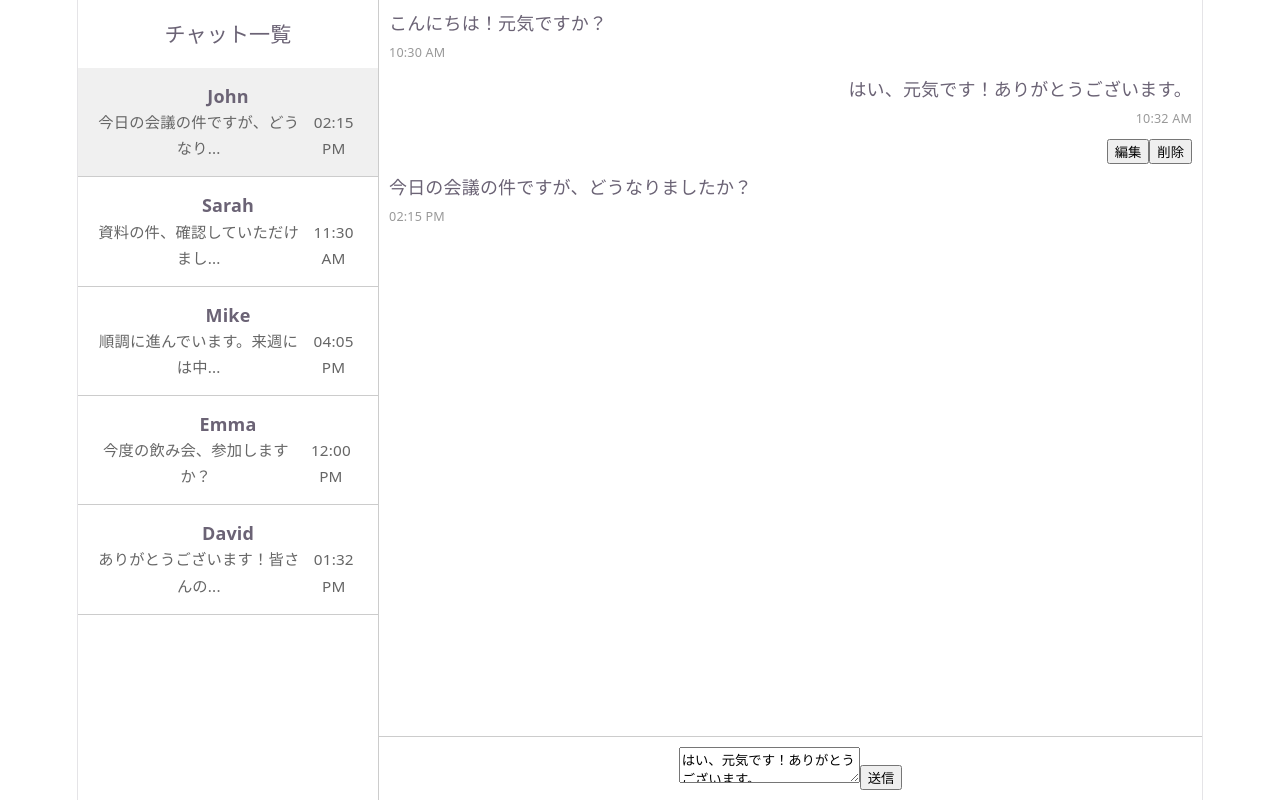
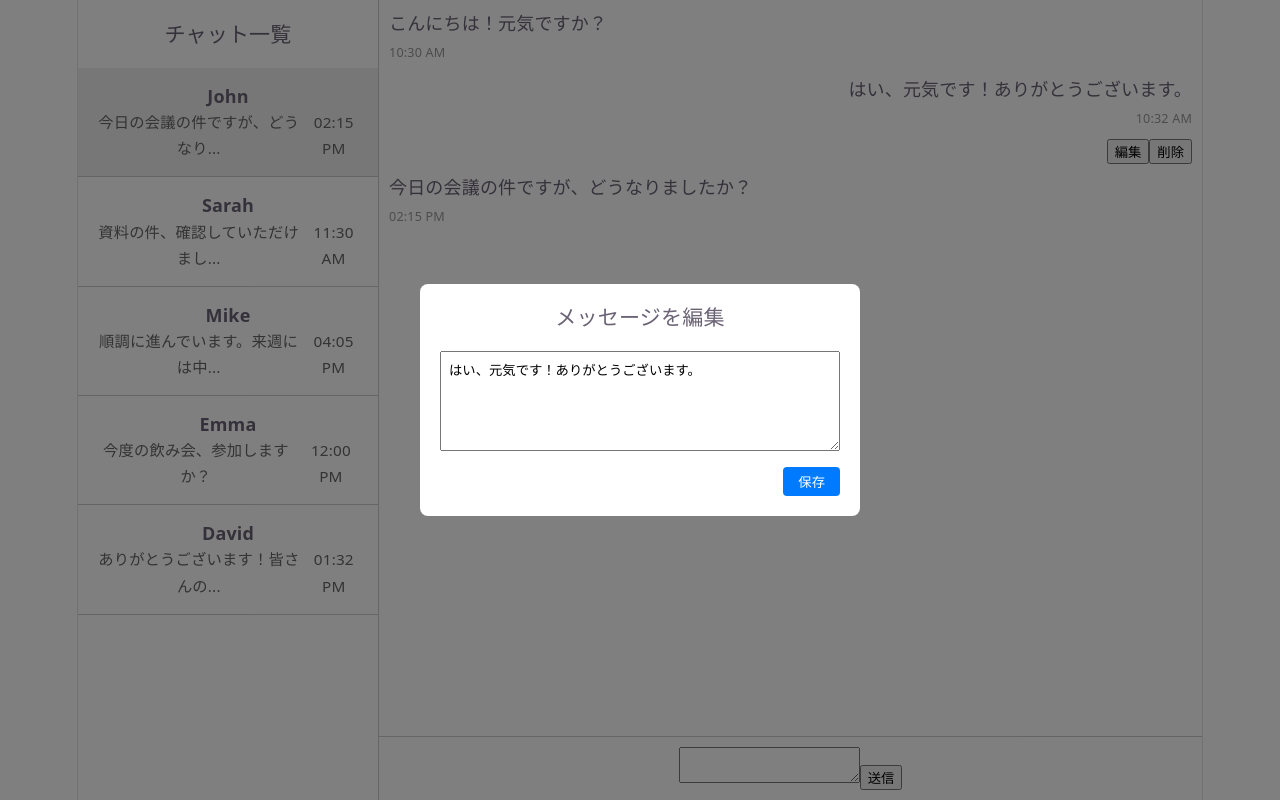
Before and after one commit to Kenichi585-sys/react-message, a React (Vite) app: page / in a window 1280 px wide. Both pictures are taken after a click on the button "編集". Built offline with nearby package versions, Linux system fonts and the light colour scheme.

Commit message:
編集用のモーダルを実装

```diff
--- a/src/App.jsx
+++ b/src/App.jsx
@@ -7,6 +7,8 @@ function App() {
   const [drafts, setDrafts] = useState({});
   const [allMessages, setAllMessages] = useState(dummyMessages);
   const [editingId, setEditingId] = useState(null);
+  const [isModalOpen, setIsModalOpen] = useState(false);
+  const [editText, setEditText] = useState("");
   const scrollEndRef = useRef(null);
   const currentMessages = allMessages[selectedId];
 
@@ -68,6 +70,26 @@ function App() {
   useEffect(() => {
     scrollEndRef.current?.scrollIntoView();
   }, [currentMessages]);
+
+  const handleEditSave = () => {
+    if (editText.trim() === "") return;
+
+    const updatedMessageForPerson = allMessages[selectedId].map((message) => {
+      if (message.id === editingId) {
+        return { ...message, content: editText };
+      }
+      return message;
+    });
+
+    setAllMessages({
+      ...allMessages,
+      [selectedId]: updatedMessageForPerson,
+    });
+
+    setIsModalOpen(false);
+    setEditingId(null);
+    setEditText("");
+  };
 
   return (
     <div style={{ display: "flex", height: "100vh", overflow: "hidden" }}>
@@ -156,8 +178,9 @@ function App() {
                   <div style={{ marginTop: "5px" }}>
                     <button
                       onClick={() => {
-                        setDrafts({ ...drafts, [selectedId]: message.content });
+                        setEditText(message.content);
                         setEditingId(message.id);
+                        setIsModalOpen(true);
                       }}
                     >
                       編集
@@ -189,6 +212,59 @@ function App() {
           <button onClick={handleSend}>送信</button>
         </div>
       </main>
+      {isModalOpen && (
+        <div
+          style={{
+            position: "fixed",
+            top: 0,
+            left: 0,
+            width: "100%",
+            height: "100%",
+            backgroundColor: "rgba(0, 0, 0, 0.5)",
+            display: "flex",
+            justifyContent: "center",
+            alignItems: "center",
+            zIndex: 1000,
+          }}
+        >
+          <div
+            style={{
+              backgroundColor: "white",
+              padding: "20px",
+              borderRadius: "8px",
+              width: "400px",
+            }}
+          >
+            <h3 style={{ marginTop: 0 }}>メッセージを編集</h3>
+            <textarea
+              style={{
+                width: "100%",
+                height: "100px",
+                marginBottom: "10px",
+                padding: "8px",
+                boxSizing: "border-box",
+              }}
+              value={editText}
+              onChange={(e) => setEditText(e.target.value)}
+            />
+            <div style={{ textAlign: "right" }}>
+              <button
+                onClick={handleEditSave}
+                style={{
+                  marginLeft: "10px",
+                  backgroundColor: "#007bff",
+                  color: "white",
+                  border: "none",
+                  padding: "5px 15px",
+                  borderRadius: "4px",
+                }}
+              >
+                保存
+              </button>
+            </div>
+          </div>
+        </div>
+      )}
     </div>
   );
 }
```
